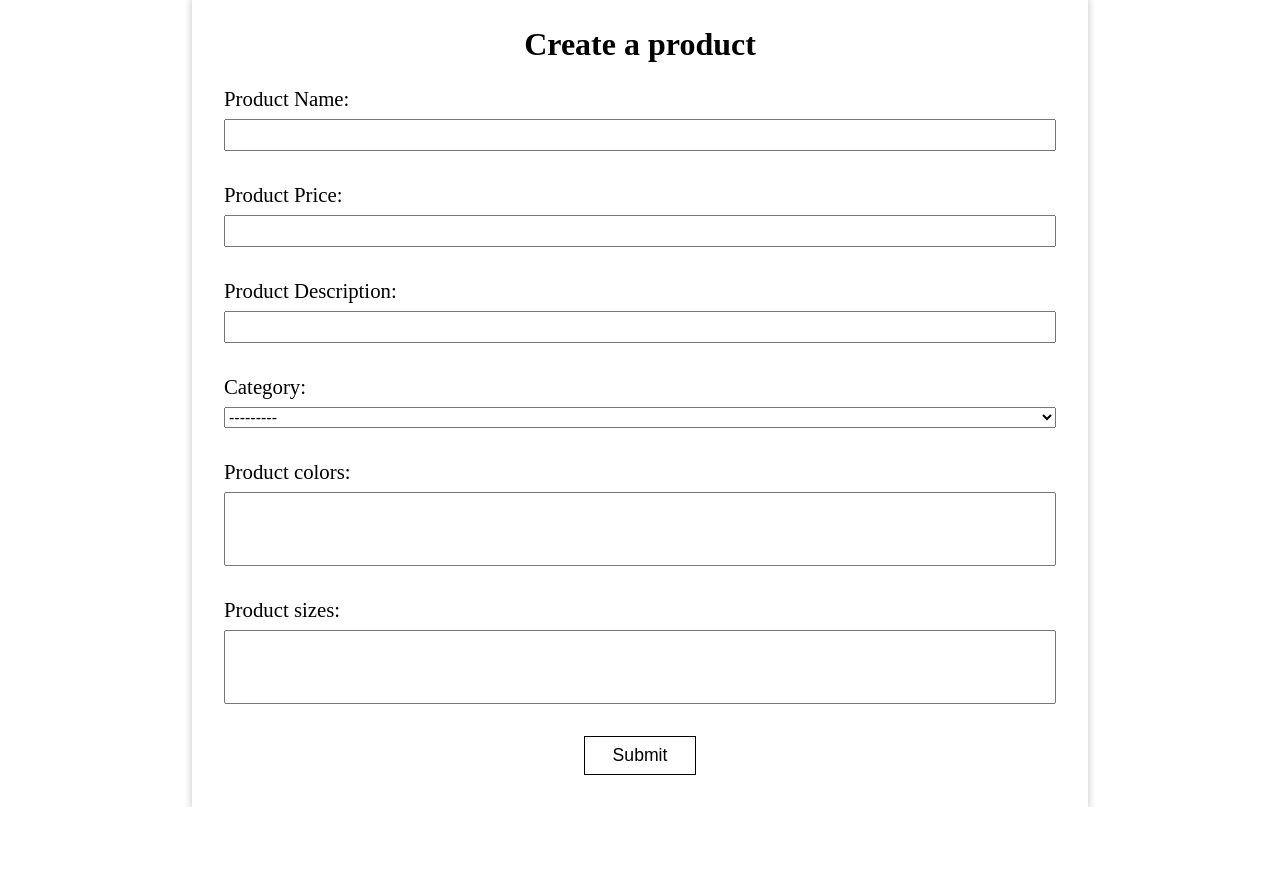
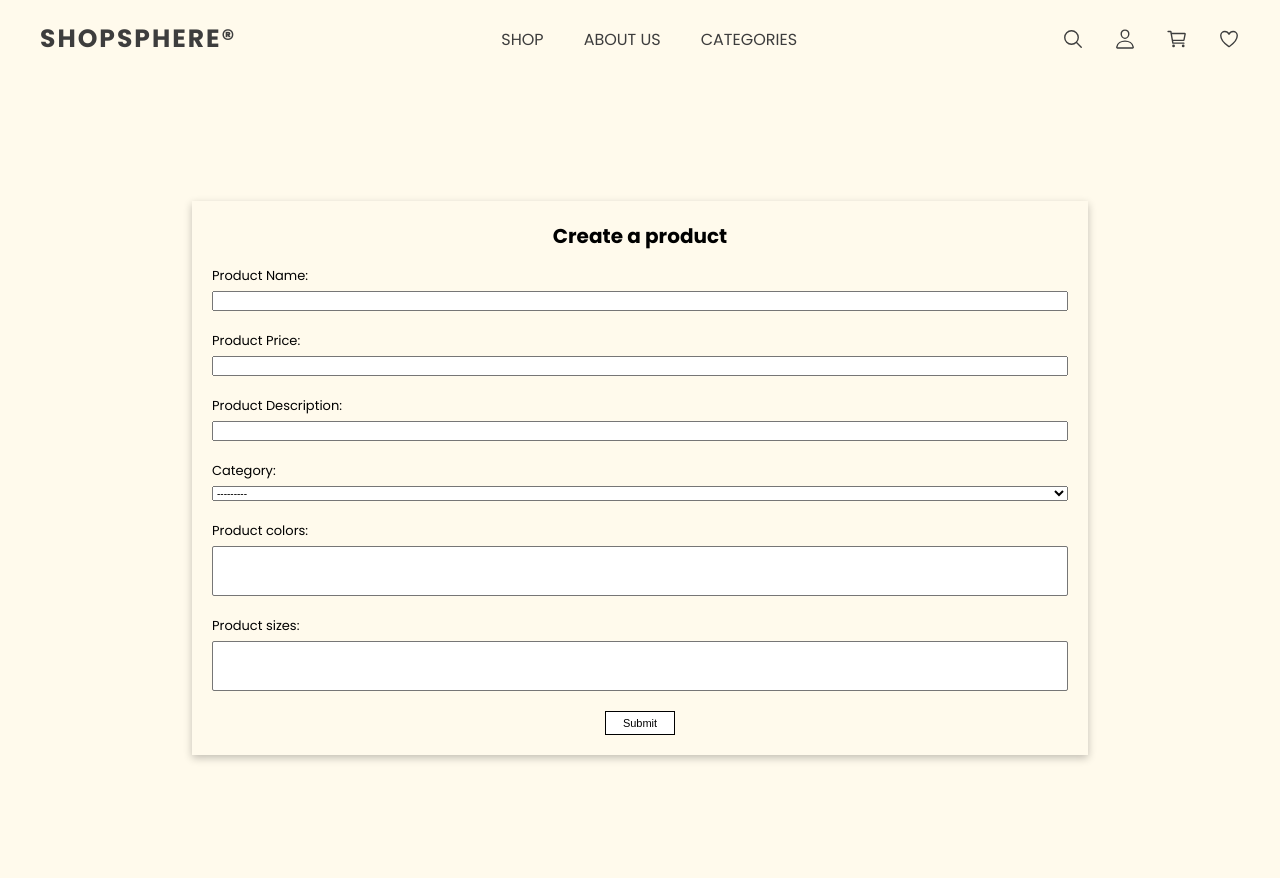
Before and after one commit to RajaShirjeel/Ecommerce--V2-Django, a Django app: page /products/create-new-product in a window 1280 px wide; the page is wider, and only the part inside the window is pictured. Before the commit the page ends 807 px from the top of that part, so only its background shows below. Run offline with Django 5.2, Linux system fonts and the light colour scheme; data that the repository does not hold is empty.

Commit message:
Implemented navbar for larger screens

```diff
--- a/ecom_web/urls.py
+++ b/ecom_web/urls.py
@@ -22,7 +22,8 @@ from django.conf.urls.static import static
 urlpatterns = [
     path('admin/', admin.site.urls),
     path('authenticate/', include('users.urls')),
-    path('products/', include('products.urls'))
+    path('products/', include('products.urls')),
+    path('', include('home.urls'))
 ]
 
 urlpatterns += static(settings.MEDIA_URL, document_root=settings.MEDIA_ROOT)
--- /dev/null
+++ b/home/templates/home/home.html
@@ -0,0 +1,3 @@
+{% extends 'base.html' %}
+{% block content %}
+{% endblock %}
--- /dev/null
+++ b/home/urls.py
@@ -0,0 +1,9 @@
+from django.urls import path
+
+from . import views
+
+app_name = 'home'
+
+urlpatterns = [
+    path('', views.home, name='home_page')
+]
--- a/home/views.py
+++ b/home/views.py
@@ -1,3 +1,5 @@
 from django.shortcuts import render
 
 # Create your views here.
+def home(request):
+    return render(request, 'home/home.html')
--- a/products/static/products/products.css
+++ b/products/static/products/css/products.css
@@ -6,7 +6,6 @@
 }
 
 .form-helper{
-    gap: 2rem;
     box-shadow: rgba(0, 0, 0, 0.24) 0px 3px 8px;
     padding: 2rem;
     width: 70%;
--- a/products/static/products/products.js
+++ b/products/static/products/js/products.js
@@ -1,5 +1,4 @@
 'use strict'
-
 
 const productInput = document.getElementById('add-product-input');
 const csrfToken = document.querySelector(`meta[name=csrf-token]`).getAttribute('content');
@@ -77,9 +76,11 @@ const handleDebounce = debounce((e) => {
 }, 300)
 
 
-list.addEventListener('click', (e) => {
-    productInput.value = e.target.textContent;
-})
+if (list) {
+    list.addEventListener('click', (e) => {
+        productInput.value = e.target.textContent;
+    })
+}
 
 
 if (productInput){
--- a/products/templates/products/add_images.html
+++ b/products/templates/products/add_images.html
@@ -1,4 +1,9 @@
 {% extends 'base.html' %}
+{% load static %}
+
+{% block product__js %}
+    <script defer src="{% static 'products/js/products.js' %}"></script>
+{% endblock %}
 {% block forms %}
 <div class="create-product-form-container">
     <div class="form-helper">
--- a/products/templates/products/add_products.html
+++ b/products/templates/products/add_products.html
@@ -1,4 +1,8 @@
 {% extends 'base.html' %}
+{% load static %}
+{% block product__js %}
+    <script defer src="{% static 'products/js/products.js' %}"></script>
+{% endblock %}
 {% block forms %}
 <div class="create-product-form-container">
     <div class="form-helper">
--- a/static/css/general.css
+++ b/static/css/general.css
@@ -3,3 +3,29 @@
     margin: 0;
     box-sizing: border-box;
 }
+
+:root {
+    --main-color: #FFFAEC;
+    --secondary-color: #3D3D3D;
+    --element-color: #578E7E;
+}
+
+
+html{
+    font-size: 62.5%;
+}
+
+
+body{
+    background-color: var(--main-color);
+    font-family: "Poppins", serif;
+    overflow: hidden;
+}
+
+.container{
+    width: 100%;
+}
+
+.hidden{
+    opacity: 0;
+}
--- /dev/null
+++ b/static/css/icons.css
@@ -0,0 +1,26 @@
+.nav-icon{
+    font-size: 2.2rem;
+    cursor: pointer;
+}
+
+.nav-icon:hover{
+    color: var(--element-color);
+}
+
+.searchbar-icon, .cart-icon{
+    position: absolute;
+    font-size: 3rem;
+    cursor: pointer;
+    right: 2rem;
+    top: 2rem;
+}
+
+.search-icon{
+    position: absolute;
+    font-size: 2.6rem;
+    right: 0;
+    top: 50%;
+    transform: translateY(-50%);
+    cursor: pointer;
+    padding-left: 3rem;;
+}
--- /dev/null
+++ b/static/css/nav.css
@@ -0,0 +1,140 @@
+.nav{
+    position: relative;
+    display: flex;
+    align-items: center;
+    justify-content: space-between;
+    padding: 2rem 4rem;
+    color: var(--secondary-color);
+}
+
+.logo{
+   font-size: 2.5rem;
+   letter-spacing: 0.2rem;
+}
+
+.nav-middle{
+    display: flex;
+    align-items: center;
+    gap: 4rem;
+}
+
+.nav-link{
+    font-size: 1.6rem;
+    text-decoration: none;
+    color: inherit;
+}
+
+.nav-link:hover{
+    color: var(--element-color)
+}
+
+.nav-right{
+    display: flex;
+    align-items: center;
+    gap: 3rem;
+}
+
+.nav__categories--container{
+    position: absolute;
+    background-color: white;
+    box-shadow: rgba(149, 157, 165, 0.2) 0px 8px 24px;
+    max-width: 96%;
+    padding: 2.5rem 4rem;
+    top: 7rem;
+    transition: all 0.5s;
+}
+
+.nav__categories--items{
+    display: flex;
+    align-items: center;
+    gap: 3rem;
+    width: 100%;
+    flex-wrap: wrap;
+}
+
+.nav__category-item{
+    text-decoration: none;
+    color: inherit;
+    font-size: 1.7rem;
+}
+
+.nav__category-item:hover{
+    color: var(--element-color)
+}
+
+.nav__searchbar{
+    position: absolute;
+    background-color: white;
+    width: 100%;
+    top: 0;
+    padding: 1rem;
+    height: 50vh;
+    transition: all 0.5s;
+
+}
+
+.nav__searchbar--container{
+    position: relative;
+    display: flex;
+    align-items: center;
+    justify-content: center;
+    height: 30vh;
+}
+
+.nav__searchbar--content{
+   width: 50%;
+}
+
+.searchbar--input-icon{
+    position: relative;
+    width: 100%;
+}
+
+.searchbar{
+    border: none;
+    border-bottom: 1px solid black;
+    padding: 1rem;
+    padding-right: 4rem;
+    font-size: 2.4rem;
+    width: 100%;
+
+}
+
+.searchbar:focus{
+    outline: none;
+    width: 100%;
+}
+
+.nav__searchbar-overlay{
+    position: absolute;
+    top: 50%;
+    height: 50vh;
+    width: 100%;
+    background: linear-gradient(to bottom, rgba(0, 0, 0, 0.2), rgba(0, 0, 0, 0.1));
+    transition: all 0.1s;
+}
+
+.hide-searchbar{
+    opacity: 0;
+    transform: translateY(-100%);
+}
+
+.hide-overlay{
+    opacity: 0;
+    transform: translateX(-100%);
+}
+
+.nav__cart__slider{
+    position: absolute;
+    background-color: white;
+    width: 48vw;
+    height: 100vh;
+    right: 0;
+    top: 0;
+    transition: all 0.3s;
+}
+
+.hide-cart{
+    opacity: 0;
+    transform: translateX(100%);
+}
--- /dev/null
+++ b/static/js/nav.js
@@ -0,0 +1,54 @@
+const categoryLink = document.querySelector('.category-link');
+const navCatContainer = document.querySelector('.nav__categories--container');
+const nav = document.querySelector('.nav');
+const searchIcon = document.querySelector('.nav-search-icon');
+const searchBar = document.querySelector('.nav__searchbar');
+const crossIcon = document.querySelector('.searchbar-icon');
+const overlay = document.querySelector('.nav__searchbar-overlay');
+const cartIcon = document.querySelector('.nav-cart-icon');
+const hideCartIcon = document.querySelector('.cart-icon');
+const cartSlider = document.querySelector('.nav__cart__slider');
+
+
+const showCategories = function () {
+    navCatContainer.classList.remove('hidden');
+    navCatContainer.removeAttribute('inert');
+};
+
+const hideCategories = function () {
+    navCatContainer.classList.add('hidden');
+    navCatContainer.setAttribute('inert', '');
+};
+
+const showSearchbar = function(){
+    searchBar.classList.remove('hide-searchbar');
+    searchBar.removeAttribute('inert');
+    overlay.classList.remove('hide-overlay');
+    overlay.removeAttribute('inert');
+}
+
+const hideSearchbar = function(){
+    searchBar.classList.add('hide-searchbar');
+    searchBar.setAttribute('inert', '');
+    overlay.classList.add('hide-overlay');
+    overlay.setAttribute('inert', '');
+}
+
+const showCart = function(){
+    cartSlider.classList.remove('hide-cart');
+    cartSlider.removeAttribute('inert');
+}
+
+const hideCart = function(){
+    cartSlider.classList.add('hide-cart');
+    cartSlider.setAttribute('inert', '');
+}
+
+
+
+categoryLink.addEventListener('mouseover', showCategories);
+nav.addEventListener('mouseleave', hideCategories);
+searchIcon.addEventListener('click', showSearchbar);
+crossIcon.addEventListener('click', hideSearchbar);
+cartIcon.addEventListener('click', showCart);
+hideCartIcon.addEventListener('click', hideCart);
--- a/templates/base.html
+++ b/templates/base.html
@@ -4,19 +4,105 @@
 <head>
     <meta charset="UTF-8">
     <meta name="csrf-token" content="{{ csrf_token }}">
+    <link rel="preconnect" href="https://fonts.googleapis.com">
+    <link rel="preconnect" href="https://fonts.gstatic.com" crossorigin>
+    <link href="https://fonts.googleapis.com/css2?family=Poppins:ital,wght@0,100;0,200;0,300;0,400;0,500;0,600;0,700;0,800;0,900;1,100;1,200;1,300;1,400;1,500;1,600;1,700;1,800;1,900&display=swap" rel="stylesheet">
     <meta name="viewport" content="width=device-width, initial-scale=1.0">
     <link rel="shortcut icon" type="image/x-icon" href="{% static 'images/logo.webp' %}" />
     <link rel="stylesheet" href="{% static 'css/general.css' %}">
+    <link rel="stylesheet" href="{% static 'css/nav.css' %}">
+    <link rel="stylesheet" href="{% static 'css/icons.css' %}">
     <link rel="stylesheet" href="{% static 'users/users.css' %}">
-    <link rel="stylesheet" href="{% static 'products/products.css' %}">
-    <link rel="stylesheet" href="{% static 'products/product_queries.css' %}">
-    <script defer src="{% static 'products/products.js' %}"></script>
+    <link rel="stylesheet" href="{% static 'products/css/products.css' %}">
+    <link rel="stylesheet" href="{% static 'products/css/product_queries.css' %}">
+    <link rel="stylesheet" href="{% static 'home/css/home.css' %}">
+    <script defer src="{% static 'js/nav.js' %}"></script>
+    {% block product__js %}
+    {% endblock %}
 
     <title>The all in one store</title>
 </head>
 <body>
 
     {% block nav %}
+    <div class="container">
+        <nav class="nav">
+            <div class="nav-left">
+                <h1 class="logo">SHOPSPHERE&reg;</h1>
+            </div>
+            <div class="nav-middle">
+                <a href="#" class="nav-link">SHOP</a>
+                <a href="#" class="nav-link">ABOUT US</a>
+                <a href="#" class="nav-link category-link">CATEGORIES</a>
+            </div>
+            <div class="nav-right">
+                <ion-icon name="search-outline" class="nav-icon nav-search-icon"></ion-icon>
+                <ion-icon name="person-outline" class="nav-icon"></ion-icon>
+                <ion-icon name="cart-outline" class="nav-icon nav-cart-icon"></ion-icon>
+                <ion-icon name="heart-outline" class="nav-icon"></ion-icon>
+            </div>
+            <div class="nav__categories--container hidden" inert>
+                <div class="nav__categories--items">
+                    <a href="#" class="nav__category-item">Clothing</a>
+                    <a href="#" class="nav__category-item">Electronics</a>
+                    <a href="#" class="nav__category-item">Accessories</a>
+                    <a href="#" class="nav__category-item">Mobile Phones</a>
+                    <a href="#" class="nav__category-item">Laptops</a>
+                    <a href="" class="nav__category-item">TV's</a>
+                    <a href="#" class="nav__category-item">Clothing</a>
+                    <a href="#" class="nav__category-item">Electronics</a>
+                    <a href="#" class="nav__category-item">Accessories</a>
+                    <a href="#" class="nav__category-item">Mobile Phones</a>
+                    <a href="#" class="nav__category-item">Laptops</a>
+                    <a href="" class="nav__category-item">TV's</a>
+                    <a href="#" class="nav__category-item">Clothing</a>
+                    <a href="#" class="nav__category-item">Electronics</a>
+                    <a href="#" class="nav__category-item">Accessories</a>
+                    <a href="#" class="nav__category-item">Mobile Phones</a>
+                    <a href="#" class="nav__category-item">Laptops</a>
+                    <a href="" class="nav__category-item">TV's</a>
+                    <a href="#" class="nav__category-item">Clothing</a>
+                    <a href="#" class="nav__category-item">Electronics</a>
+                    <a href="#" class="nav__category-item">Accessories</a>
+                    <a href="#" class="nav__category-item">Mobile Phones</a>
+                    <a href="#" class="nav__category-item">Laptops</a>
+                    <a href="" class="nav__category-item">TV's</a>
+                    <a href="#" class="nav__category-item">Clothing</a>
+                    <a href="#" class="nav__category-item">Electronics</a>
+                    <a href="#" class="nav__category-item">Accessories</a>
+                    <a href="#" class="nav__category-item">Mobile Phones</a>
+                    <a href="#" class="nav__category-item">Laptops</a>
+                    <a href="" class="nav__category-item">TV's</a>
+                    <a href="#" class="nav__category-item">Clothing</a>
+                    <a href="#" class="nav__category-item">Electronics</a>
+                    <a href="#" class="nav__category-item">Accessories</a>
+                    <a href="#" class="nav__category-item">Mobile Phones</a>
+                    <a href="#" class="nav__category-item">Laptops</a>
+                    <a href="" class="nav__category-item">TV's</a>
+                </div>
+            </div>
+        </nav>
+        <div class="nav__searchbar hide-searchbar">
+            <div class="nav__searchbar--container">
+                <div class="nav__searchbar--content">
+                    <div class="searchbar--input-icon">
+                        <input type="text" class="searchbar" placeholder="Search for Products...">
+                        <ion-icon name="search-outline" class="search-icon"></ion-icon>
+                    </div>
+                </div>
+                <ion-icon name="close-outline" class="searchbar-icon"></ion-icon>
+            </div>
+        </div>
+        <div class="nav__searchbar-overlay hide-overlay" inert></div>
+        <div class="nav__cart__slider hide-cart" inert>
+            <div class="nav__cart__slider--container">
+                <div class="nav__cart__slider--content">
+                </div>
+                <ion-icon name="close-outline" class="cart-icon"></ion-icon>
+            </div>
+        </div>
+    </div>
+
 
     {% endblock %}
 
@@ -26,4 +112,6 @@
     {% block content %}
     {% endblock %}
 </body>
+<script type="module" src="https://unpkg.com/ionicons@7.1.0/dist/ionicons/ionicons.esm.js"></script>
+<script nomodule src="https://unpkg.com/ionicons@7.1.0/dist/ionicons/ionicons.js"></script>
 </html>
```
Also changed, not shown: home/static/home/css/home.css (added), products/static/products/css/product_queries.css (renamed from products/static/products/product_queries.css).
